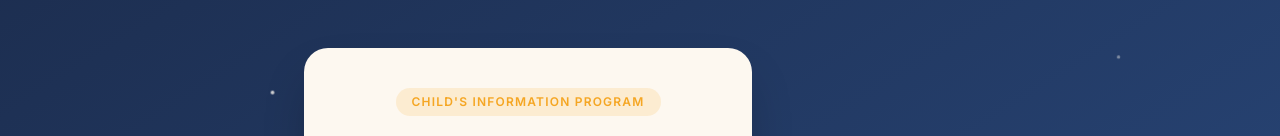
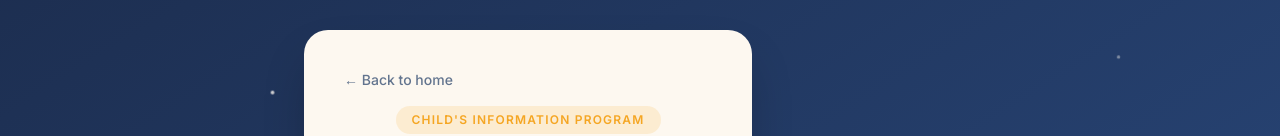
Before and after one commit to gregteo06101968/landofpromise, a Next.js app: page /register in a window 1280 px wide. Shown: the part 198-334 px from the top of the page. Built offline with nearby package versions, Linux system fonts and the light colour scheme; no server answers; the database is empty.

Commit message:
Add back-to-home link on register page

```diff
--- a/src/app/(public)/register/page.tsx
+++ b/src/app/(public)/register/page.tsx
@@ -1,3 +1,4 @@
+import Link from "next/link";
 import { getActiveCommunitySessions } from "@/db/queries";
 import { LandingCard } from "@/components/LandingCard";
 import { SessionPicker } from "@/components/registration/SessionPicker";
@@ -9,6 +10,12 @@ export default async function RegisterPage() {
 
   return (
     <LandingCard className="max-w-2xl text-center">
+      <Link
+        href="/"
+        className="mb-4 flex items-center gap-1 text-sm font-medium text-slate-500 transition hover:text-navy-deep"
+      >
+        ← Back to home
+      </Link>
       <span className="mb-4 inline-flex rounded-2xl bg-gold/15 px-4 py-1.5 text-center text-[10px] font-semibold uppercase tracking-wide text-gold sm:text-xs sm:tracking-widest">
         Child&apos;s Information Program
       </span>
```
